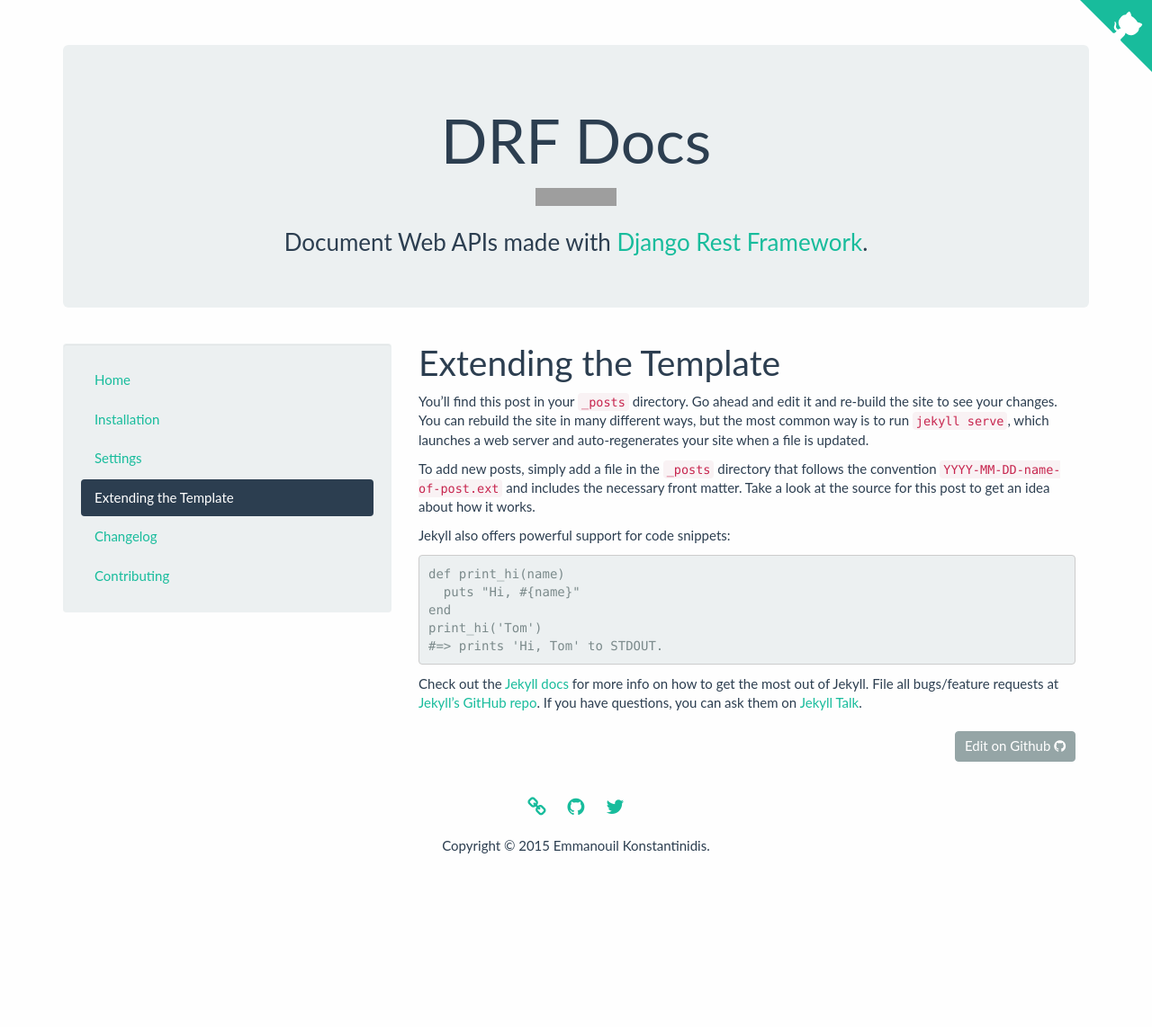
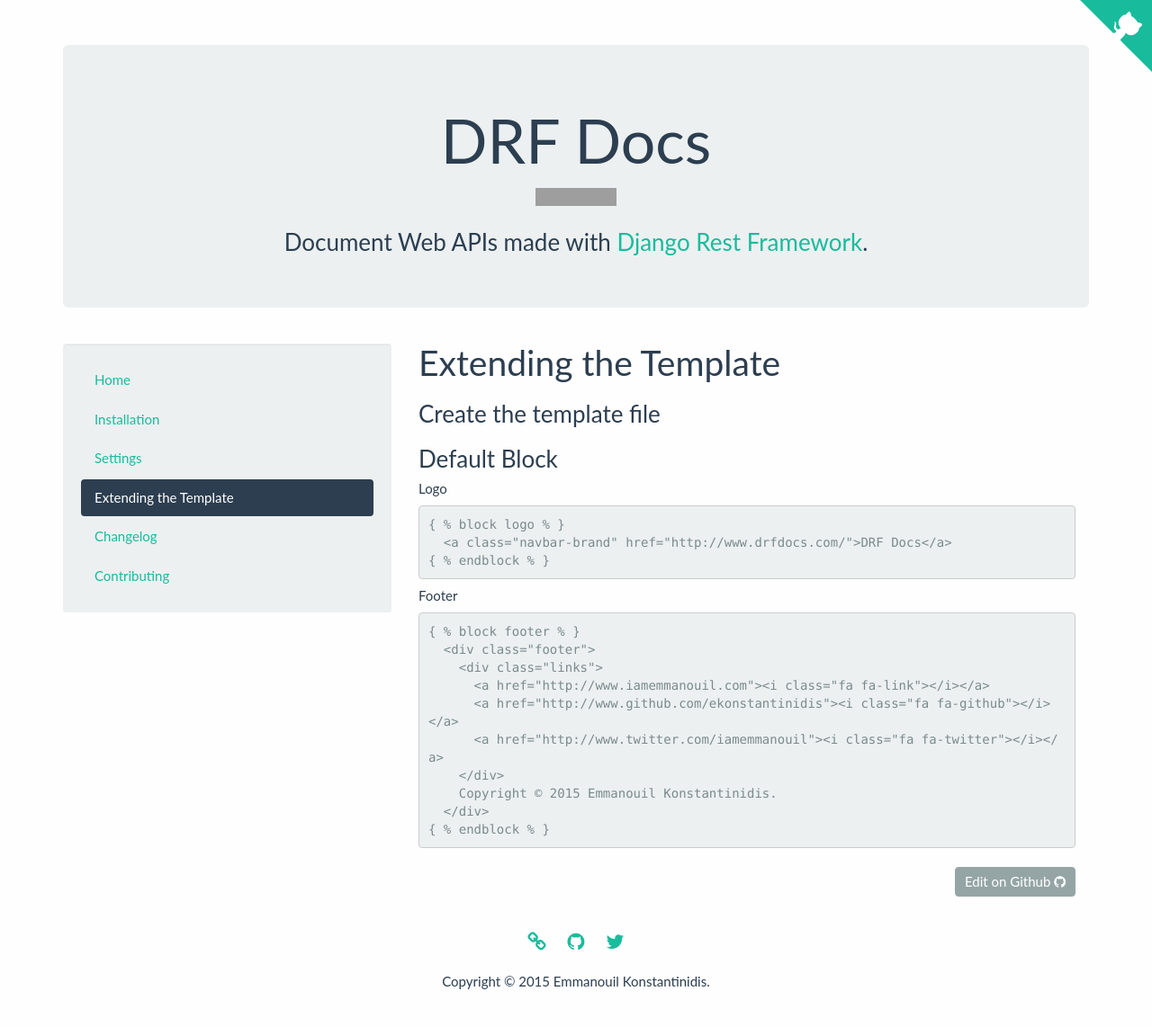
Before and after one commit to manosim/django-rest-framework-docs, a Jekyll site: the page built from _docs/templates.md, in a window 1280 px wide. Shown: the whole page at 90% size. Built offline with Jekyll 4.4.1, drawn with Linux system fonts in a browser that asks for light colours; some web fonts are replaced; before the commit the page ends 991 px from its top, so only the background shows below that; grey boxes are pictures that could not be loaded.

Commit message:
Fix grid

```diff
--- a/_config.yml
+++ b/_config.yml
@@ -28,7 +28,7 @@
 
 twitter_username: iamemmanouil
 github_username:  ekonstantinidis
-github_repo_url: ekonstantinidis/drfdocs
+github_repo_url: ekonstantinidis/django-rest-framework-docs
 
 # Build settings
 markdown: kramdown
--- a/_docs/templates.md
+++ b/_docs/templates.md
@@ -3,22 +3,29 @@
 source_filename: "templates"
 order: 4
 ---
-You’ll find this post in your `_posts` directory. Go ahead and edit it and re-build the site to see your changes. You can rebuild the site in many different ways, but the most common way is to run `jekyll serve`, which launches a web server and auto-regenerates your site when a file is updated.
 
-To add new posts, simply add a file in the `_posts` directory that follows the convention `YYYY-MM-DD-name-of-post.ext` and includes the necessary front matter. Take a look at the source for this post to get an idea about how it works.
+### Create the template file
 
-Jekyll also offers powerful support for code snippets:
 
-{% highlight ruby %}
-def print_hi(name)
-  puts "Hi, #{name}"
-end
-print_hi('Tom')
-#=> prints 'Hi, Tom' to STDOUT.
-{% endhighlight %}
 
-Check out the [Jekyll docs][jekyll-docs] for more info on how to get the most out of Jekyll. File all bugs/feature requests at [Jekyll’s GitHub repo][jekyll-gh]. If you have questions, you can ask them on [Jekyll Talk][jekyll-talk].
+### Default Block
 
-[jekyll-docs]: http://jekyllrb.com/docs/home
-[jekyll-gh]:   https://github.com/jekyll/jekyll
-[jekyll-talk]: https://talk.jekyllrb.com/
+
+##### Logo
+
+    { % block logo % }
+      <a class="navbar-brand" href="http://www.drfdocs.com/">DRF Docs</a>
+    { % endblock % }
+
+##### Footer
+
+    { % block footer % }
+      <div class="footer">
+        <div class="links">
+          <a href="http://www.iamemmanouil.com"><i class="fa fa-link"></i></a>
+          <a href="http://www.github.com/ekonstantinidis"><i class="fa fa-github"></i></a>
+          <a href="http://www.twitter.com/iamemmanouil"><i class="fa fa-twitter"></i></a>
+        </div>
+        Copyright © 2015 Emmanouil Konstantinidis.
+      </div>
+    { % endblock % }
--- a/_includes/github-ribbon.html
+++ b/_includes/github-ribbon.html
@@ -1,4 +1,4 @@
-<a href="https://github.com/{{ repo_url }}" class="github-corner" target="_blank">
+<a href="https://github.com/{{ site.github_repo_url }}" class="github-corner" target="_blank">
   <svg width="80" height="80" viewBox="0 0 250 250" style="fill:#18bc9c; color:#fff; position: absolute; top: 0; border: 0; right: 0;">
     <path d="M0,0 L115,115 L130,115 L142,142 L250,250 L250,0 Z"></path>
     <path d="M128.3,109.0 C113.8,99.7 119.0,89.6 119.0,89.6 C122.0,82.7 120.5,78.6 120.5,78.6 C119.2,72.0 123.4,76.3 123.4,76.3 C127.3,80.9 125.5,87.3 125.5,87.3 C122.9,97.6 130.6,101.9 134.4,103.2" fill="currentColor" style="transform-origin: 130px 106px;" class="octo-arm"></path>
--- a/_layouts/default.html
+++ b/_layouts/default.html
@@ -8,7 +8,7 @@
     {% include header.html %}
 
     <div class="container">
-      <div class="col-md-4 nav-wrapper">
+      <div class="col-sm-4 nav-wrapper">
 
         <ul class="well nav nav-pills nav-stacked">
           {% assign sorted_docs = site.docs | sort:"order" %}
@@ -18,7 +18,7 @@
         </ul>
 
       </div>
-      <div class="col-md-8">
+      <div class="col-sm-8">
         {{ content }}
       </div>
     </div>
--- a/_less/_base.less
+++ b/_less/_base.less
@@ -38,7 +38,10 @@
 }
 
 .nav-wrapper {
-  padding-left: 0;
+
+  @media screen and (min-width: @screen-sm-min) {
+    padding-left: 0;
+  }
 }
 
 .btn-edit {
```
Also changed, not shown: static/css/base.css.
